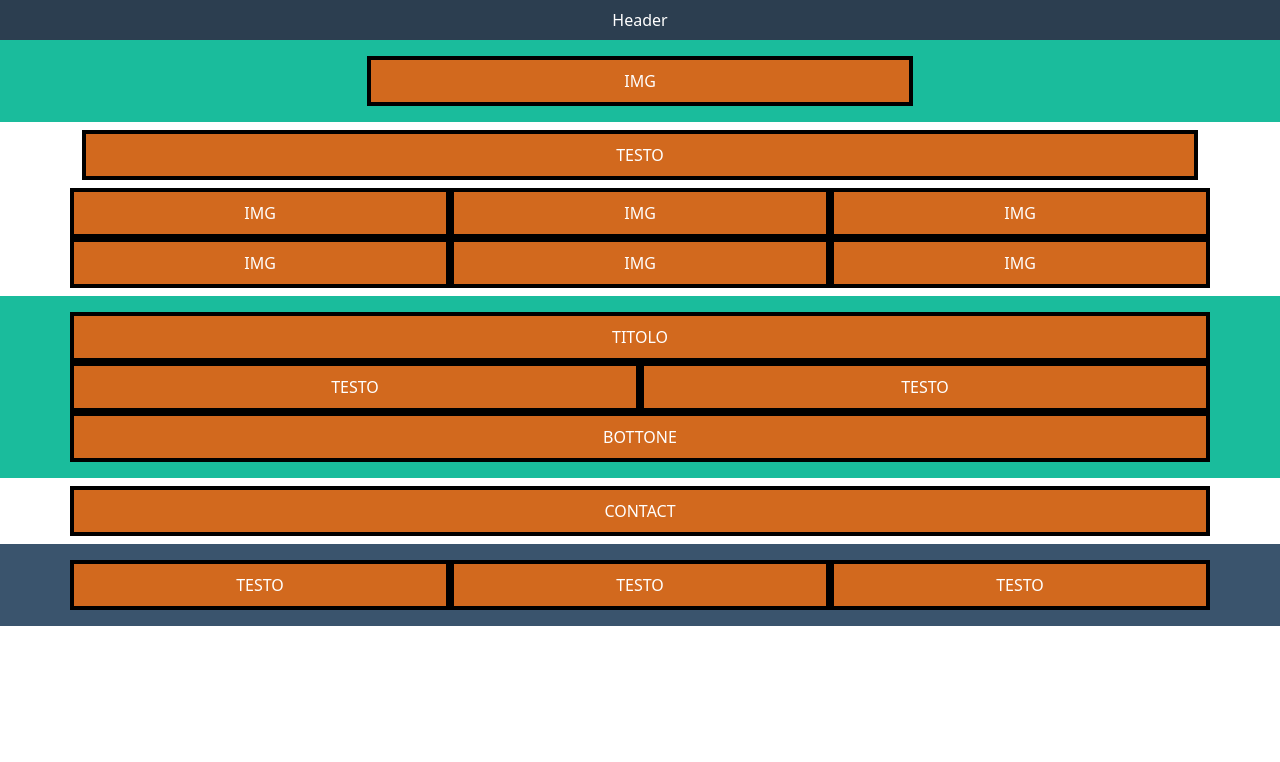
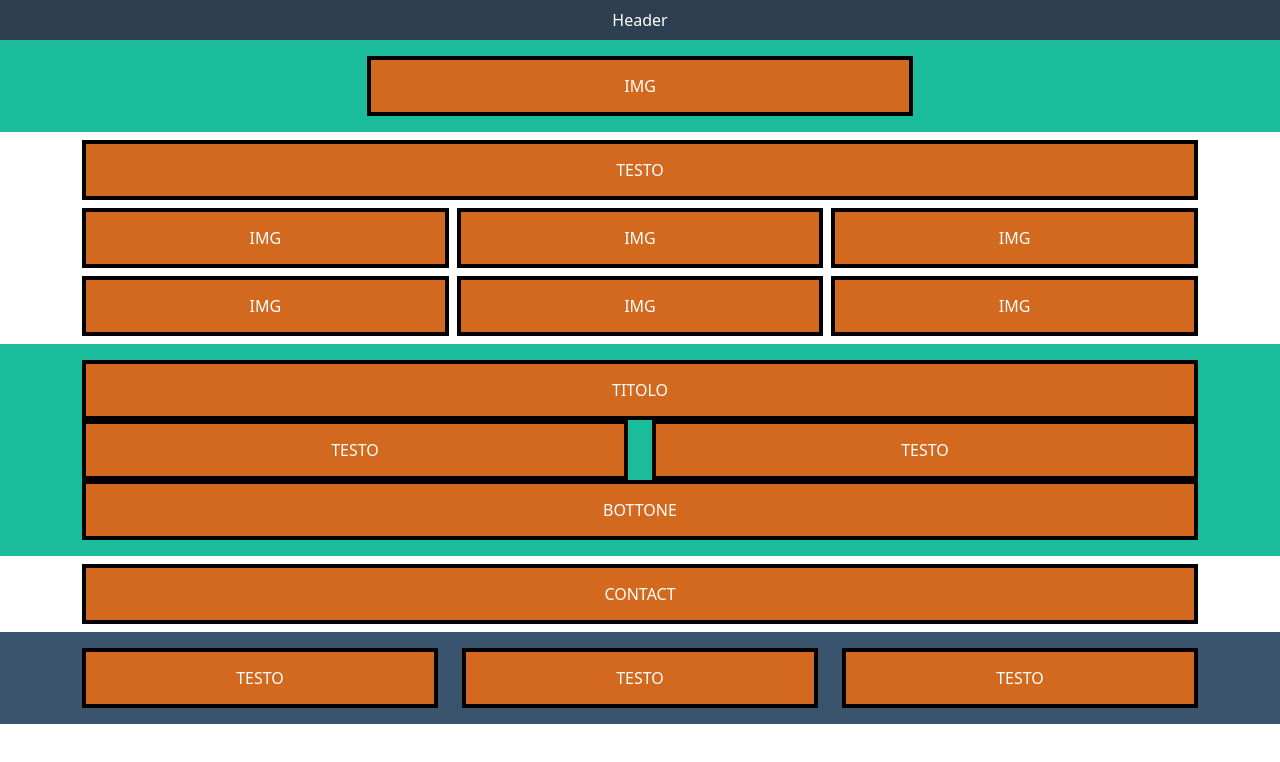
Before and after one commit to Paolo224/html-css-bootstrap-freelancer, a plain HTML site: page index.html in a window 1280 px wide. Drawn offline with nearby package versions, Linux system fonts and the light colour scheme.

Commit message:
Layout completo (definitivo)

```diff
--- a/css/style.css
+++ b/css/style.css
@@ -13,7 +13,7 @@ header{
 }
 
 .box{
-    height: 50px;
+    height: 60px;
     background-color: chocolate;
     border: 4px solid black;
 }
--- a/index.html
+++ b/index.html
@@ -41,33 +41,33 @@
                         </div>
                     </div>
                 </div>
-                <div class="row">
-                    <div class="col-12 col-md-6 col-lg-4 p-0">
+                <div class="row g-2">
+                    <div class="col-12 col-md-6 col-lg-4">
                         <div class="box d-flex align-items-center justify-content-center">
                             IMG
                         </div>
                     </div>
-                    <div class="col-12 col-md-6 col-lg-4 p-0">
+                    <div class="col-12 col-md-6 col-lg-4">
                         <div class="box d-flex align-items-center justify-content-center">
                             IMG
                         </div>
                     </div>
-                    <div class="col-12 col-md-6 col-lg-4 p-0">
+                    <div class="col-12 col-md-6 col-lg-4">
                         <div class="box d-flex align-items-center justify-content-center">
                             IMG
                         </div>
                     </div>
-                    <div class="col-12 col-md-6 col-lg-4 p-0">
+                    <div class="col-12 col-md-6 col-lg-4">
                         <div class="box d-flex align-items-center justify-content-center">
                             IMG
                         </div>
                     </div>
-                    <div class="col-12 col-md-6 col-lg-4 p-0">
+                    <div class="col-12 col-md-6 col-lg-4">
                         <div class="box d-flex align-items-center justify-content-center">
                             IMG
                         </div>
                     </div>
-                    <div class="col-12 col-md-6 col-lg-4 p-0">
+                    <div class="col-12 col-md-6 col-lg-4">
                         <div class="box d-flex align-items-center justify-content-center">
                             IMG
                         </div>
@@ -77,22 +77,22 @@
             <section class="green-background p-3 mb-2">
                 <div class="container-sm">
                     <div class="row justify-content-center">
-                        <div class="col-12 p-0">
+                        <div class="col-12">
                             <div class="box d-flex align-items-center justify-content-center">
                                 TITOLO
                             </div>
                         </div>
-                        <div class="col-12 col-md-6 p-0">
+                        <div class="col-12 col-md-6">
                             <div class="box d-flex align-items-center justify-content-center">
                                 TESTO
                             </div>
                         </div>
-                        <div class="col-12 col-md-6 p-0">
+                        <div class="col-12 col-md-6">
                             <div class="box d-flex align-items-center justify-content-center">
                                 TESTO
                             </div>
                         </div>
-                        <div class="col-12 p-0">
+                        <div class="col-12">
                             <div class="box d-flex align-items-center justify-content-center">
                                 BOTTONE
                             </div>
@@ -102,7 +102,7 @@
             </section>
             <div class="container-sm">
                 <div class="row justify-content-center">
-                    <div class="col-12 p-0">
+                    <div class="col-12 ">
                         <div class="box d-flex align-items-center justify-content-center">
                             CONTACT
                         </div>
@@ -112,17 +112,17 @@
             <section class="black-background p-3 mt-2">
                 <div class="container-sm">
                     <div class="row justify-content-center">
-                        <div class="col-12 col-md-4 p-0">
+                        <div class="col-12 col-md-4">
                             <div class="box d-flex align-items-center justify-content-center">
                                 TESTO
                             </div>
                         </div>
-                        <div class="col-12 col-md-4 p-0">
+                        <div class="col-12 col-md-4">
                             <div class="box d-flex align-items-center justify-content-center">
                                 TESTO
                             </div>
                         </div>
-                        <div class="col-12 col-md-4 p-0">
+                        <div class="col-12 col-md-4">
                             <div class="box d-flex align-items-center justify-content-center">
                                 TESTO
                             </div>
```
